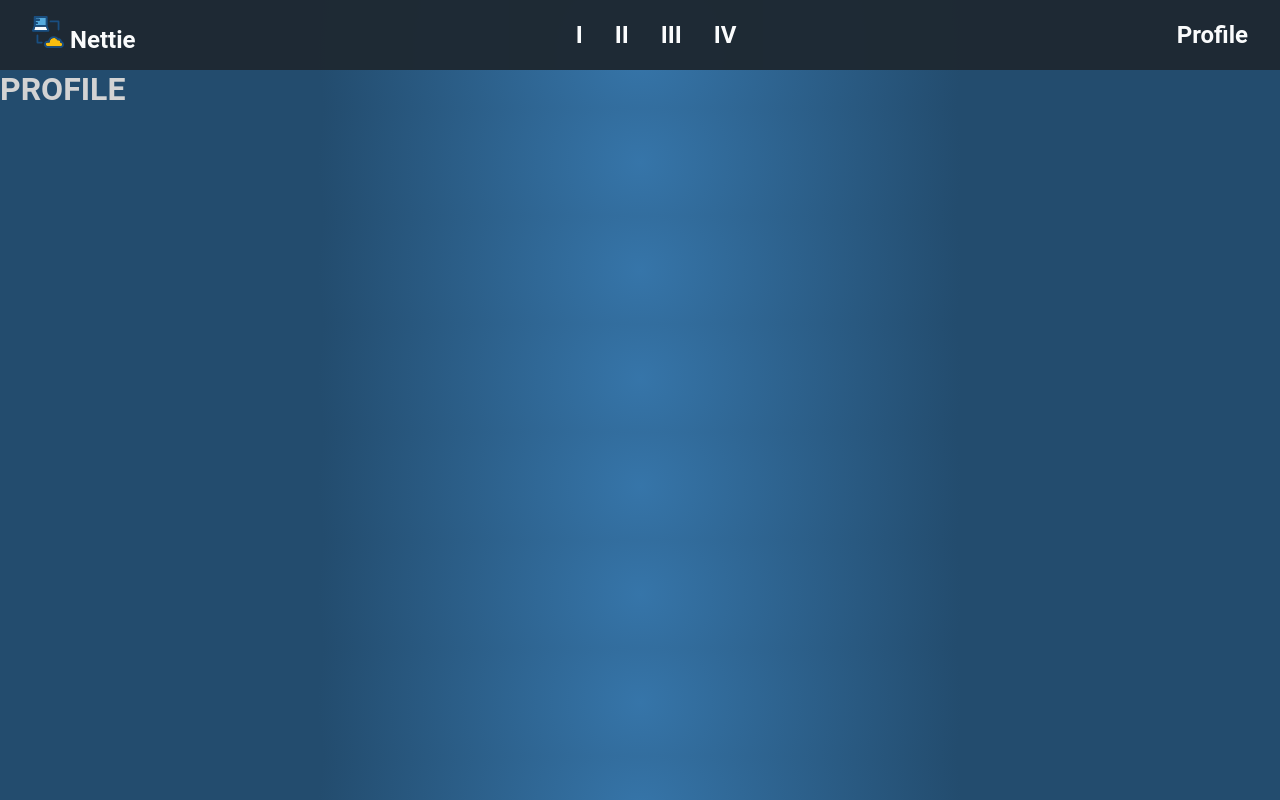
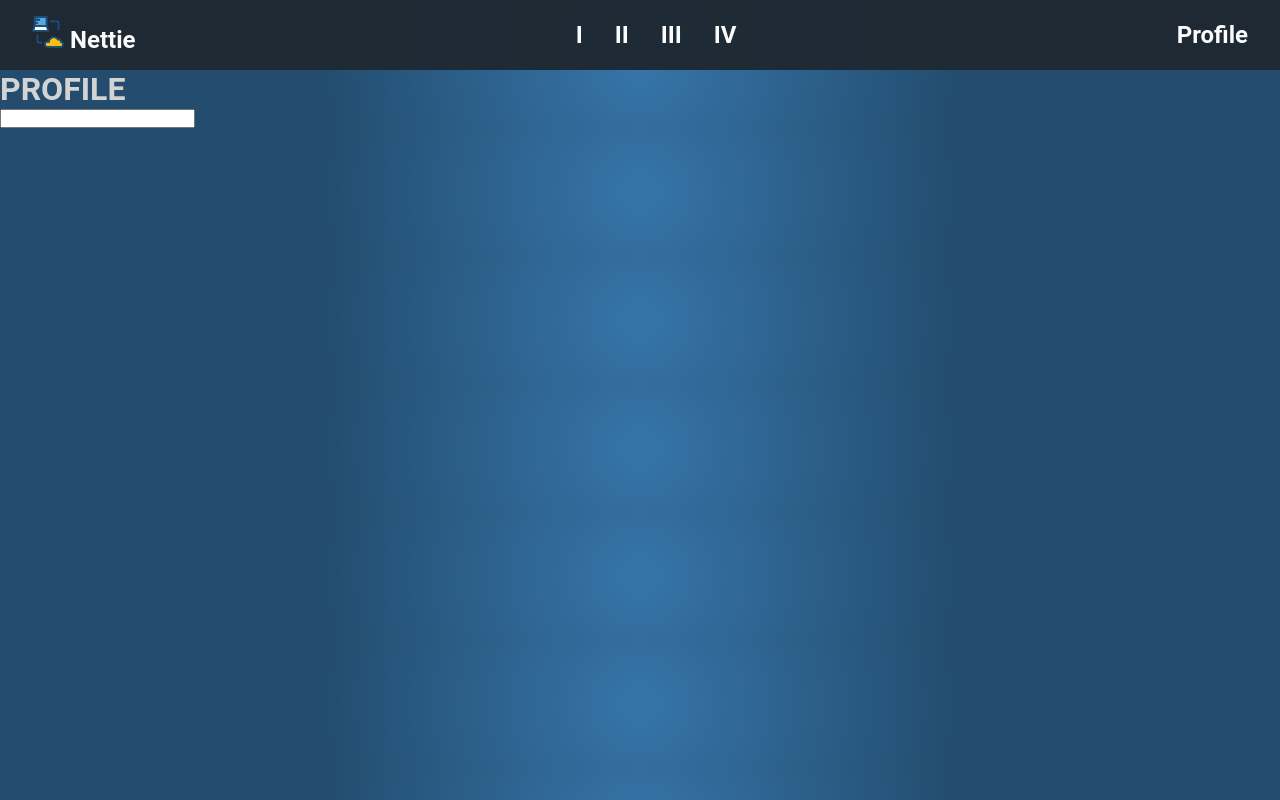
Before and after one commit to Nottommy11/nettie-svelte-test, a SvelteKit app: page /profile in a window 1280 px wide. Built offline with nearby package versions, Linux system fonts and the light colour scheme.

Commit message:
Setting up Dakota
Added some stuff to profile

```diff
--- a/package.json
+++ b/package.json
@@ -11,7 +11,7 @@
 		"deploy": "npx gh-pages -d .svelte-kit/generated"
 	},
 	"devDependencies": {
-		"@sveltejs/adapter-auto": "^2.0.0",
+		"@sveltejs/adapter-auto": "^2.1.0",
 		"@sveltejs/adapter-static": "^2.0.2",
 		"@sveltejs/adapter-vercel": "^3.0.1",
 		"@sveltejs/kit": "^1.5.0",
--- a/src/routes/profile/+page.svelte
+++ b/src/routes/profile/+page.svelte
@@ -1 +1,7 @@
+<script>
+	import { gql } from '@apollo/client/core';
+	import client from '../../../apollo.js';
+</script>
+
 <h1>PROFILE</h1>
+<input type="text" />
```
Also changed, not shown: 1 other file (tests, documents, lock files or other folders).
